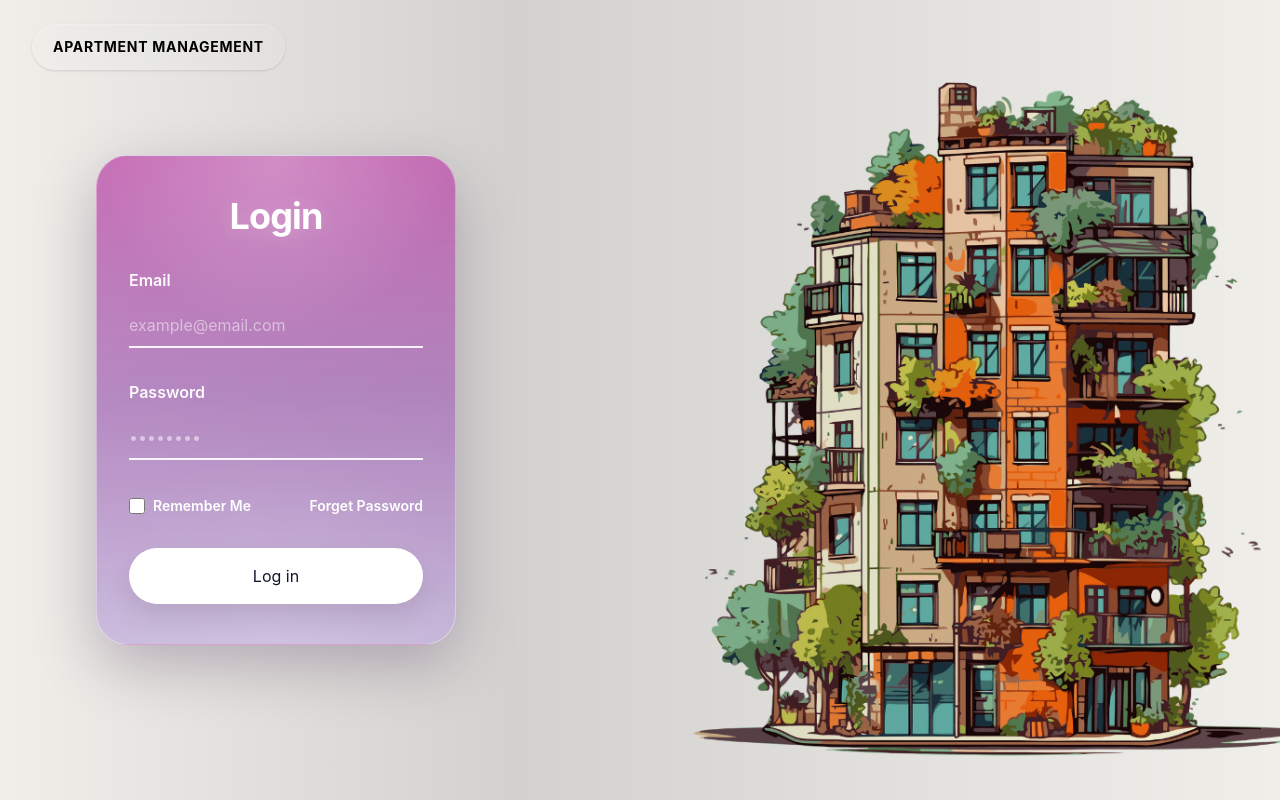
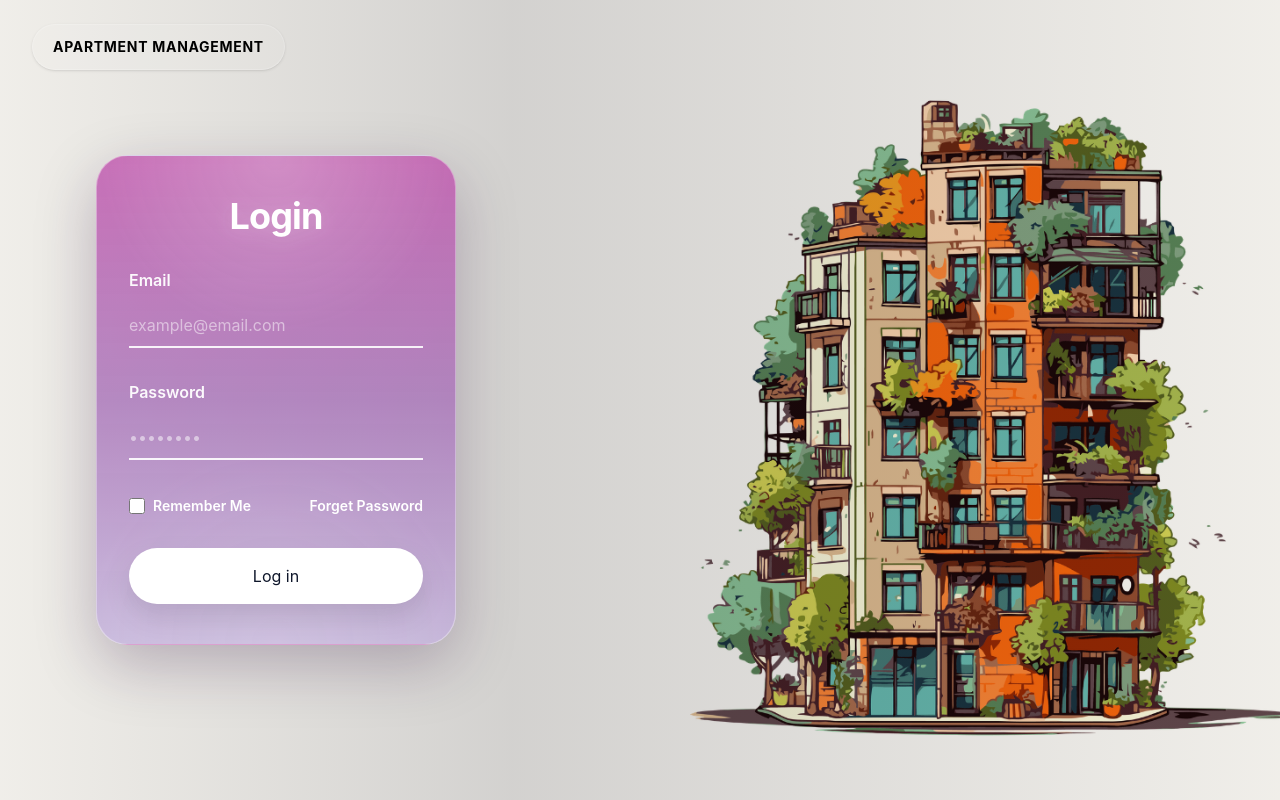
Before and after one commit to tizh24/Apartment_Management, a Next.js app in the folder apps/web/: page / in a window 1280 px wide. Built offline with nearby package versions, Linux system fonts and the light colour scheme.

Commit message:
fix: adjust landing page background layout to be consistent across Chrome and Edge

```diff
--- a/apps/web/src/app/page.tsx
+++ b/apps/web/src/app/page.tsx
@@ -64,16 +64,15 @@ export default function Home() {
         <main className="relative min-h-screen overflow-hidden bg-slate-950 text-white">
             {/* Background image - scaled and slightly saturated for a vivid look */}
             <div
-                className="absolute inset-0 bg-cover bg-center bg-no-repeat"
+                className="fixed inset-0 bg-cover bg-center bg-no-repeat"
                 style={{
                     backgroundImage: `url(${pageImage.src})`,
-                    transform: 'scale(1.06)',
                     filter: 'saturate(1.16) contrast(1.05)'
                 }}
             />
 
             {/* Lightweight overlay for contrast (no blur) */}
-            <div className="absolute inset-0 bg-[linear-gradient(90deg,rgba(15,16,32,0.06)_0%,rgba(15,16,32,0.18)_40%,rgba(15,16,32,0.06)_100%)]" />
+            <div className="fixed inset-0 bg-[linear-gradient(90deg,rgba(15,16,32,0.06)_0%,rgba(15,16,32,0.18)_40%,rgba(15,16,32,0.06)_100%)]" />
 
             {/* Top-left brand (bigger + clearer) */}
             <header className="absolute left-8 top-6 z-30">
```
